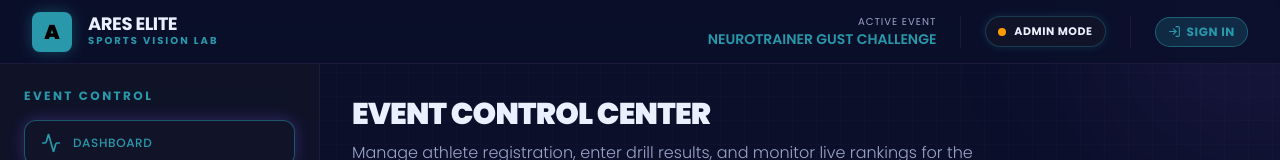
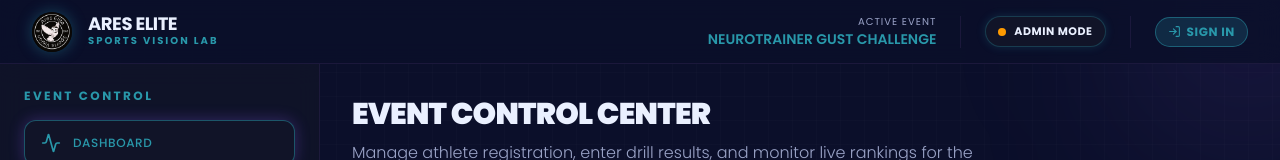
Before and after one commit to AresElite/aresraffle, a React (Vite) app: page / in a window 1280 px wide. Shown: the top 160 px of the page. Built offline with nearby package versions, Linux system fonts and the light colour scheme; no server answers; the database is empty.

Commit message:
Use actual AESV circle logo in navigation header

```diff
--- a/src/components/Layout.tsx
+++ b/src/components/Layout.tsx
@@ -22,9 +22,7 @@ export function Layout({ children }: { children: ReactNode }) {
         {/* Top Header */}
         <header className="h-16 border-b border-[rgba(45,35,79,0.5)] bg-[var(--color-ares-bg)]/80 backdrop-blur-md flex items-center justify-between px-4 sm:px-8 z-10 shrink-0">
           <div className="flex items-center gap-4">
-            <div className="w-10 h-10 bg-[var(--color-ares-teal)] flex items-center justify-center rounded-lg shadow-[0_0_15px_rgba(41,152,170,0.4)]">
-              <span className="text-black font-black text-xl">A</span>
-            </div>
+            <img src="/ares-logo.png" alt="Ares Elite Logo" className="w-10 h-10 object-contain rounded-full shadow-[0_0_15px_rgba(41,152,170,0.4)]" />
             <div>
               <h1 className="text-lg font-bold tracking-tight uppercase leading-none">Ares Elite</h1>
               <p className="text-[10px] font-bold tracking-[0.2em] uppercase text-[var(--color-ares-teal)]">Sports Vision Lab</p>
@@ -63,9 +61,7 @@ export function Layout({ children }: { children: ReactNode }) {
       {/* Top Header */}
       <header className="h-16 border-b border-ares bg-[var(--color-ares-bg)]/80 backdrop-blur-md flex items-center justify-between px-4 sm:px-8 z-10 shrink-0">
         <div className="flex items-center gap-4">
-          <div className="w-10 h-10 bg-[var(--color-ares-teal)] flex items-center justify-center rounded-lg shadow-[0_0_15px_rgba(41,152,170,0.4)] hidden md:flex">
-            <span className="text-black font-black text-xl">A</span>
-          </div>
+          <img src="/ares-logo.png" alt="Ares Elite Logo" className="w-10 h-10 object-contain rounded-full shadow-[0_0_15px_rgba(41,152,170,0.4)] hidden md:block" />
           <div>
              <h1 className="text-lg font-bold tracking-tight uppercase leading-none">Ares Elite</h1>
              <p className="text-[10px] font-bold tracking-[0.2em] uppercase text-[var(--color-ares-teal)]">Sports Vision Lab</p>
```
Also changed, not shown: public/ares-logo.png (added).
